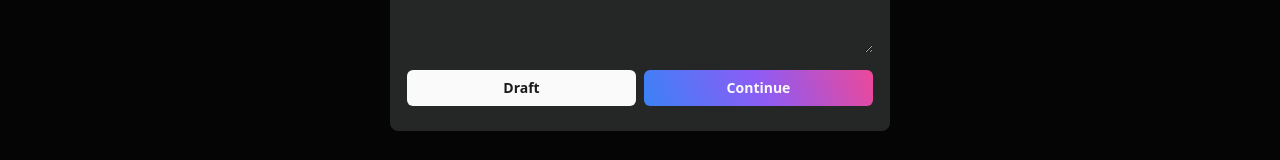
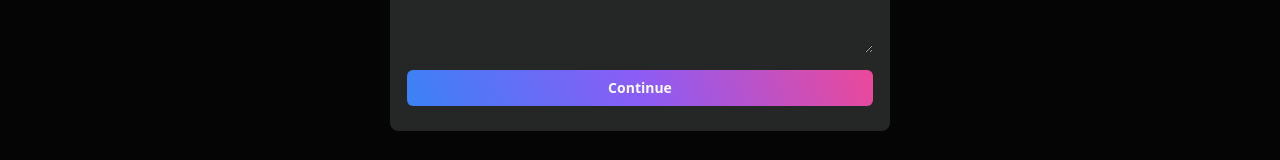
Before and after one commit to Javu-N/Content-creator_online_deploy, a Next.js app: page /en/home in a window 1280 px wide. Both pictures are taken after a click on the button "Quick Post". Shown: the part 435-595 px from the top of the page. Built offline with nearby package versions, Linux system fonts and the light colour scheme; no server answers.

Commit message:
fix(development): delete draft feature

```diff
--- a/src/components/AuthorizedHome/BasicInfoInput.tsx
+++ b/src/components/AuthorizedHome/BasicInfoInput.tsx
@@ -195,12 +195,6 @@ const BasicInfoInput = ({
 
       <div className="flex gap-2 items-center font-semibold">
         <button
-          className="w-full px-3 py-2 bg-foreground text-background rounded-md active:scale-95"
-          type="button"
-        >
-          Draft
-        </button>
-        <button
           className="w-full px-3 py-2 bg-rainbow rounded-md active:scale-95"
           type="submit"
         >
```
